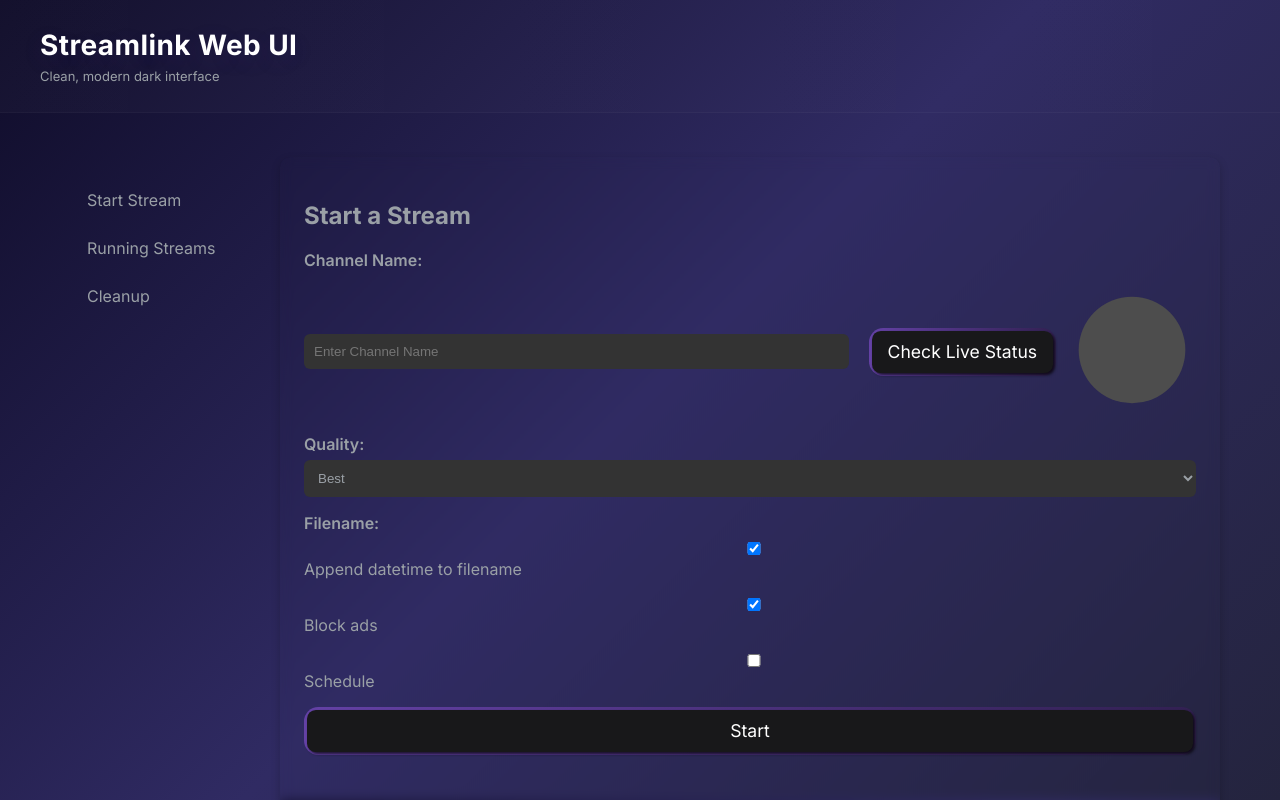
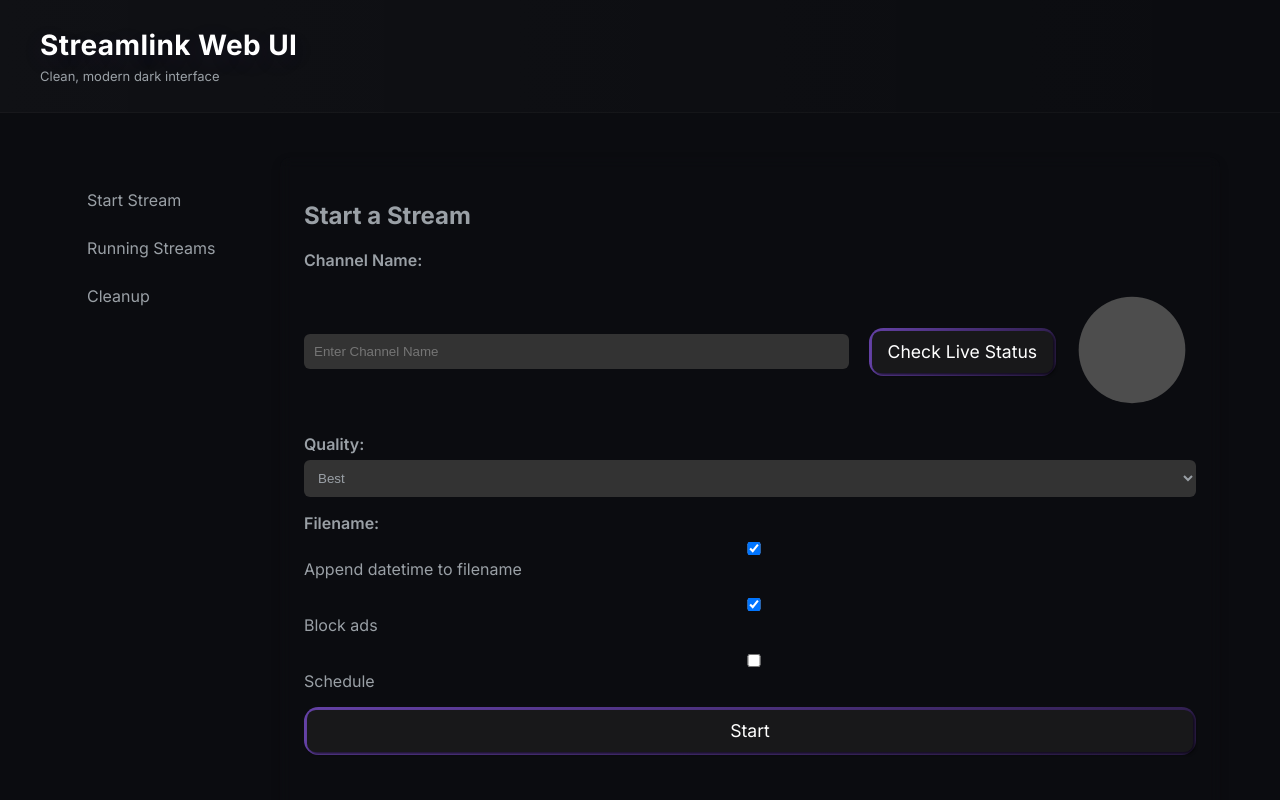
Before and after one commit to CrazyWolf13/streamlink-webui, a Vue app in the folder frontend/src/: page / in a window 1280 px wide. Shown: the top 800 px of the page. Built offline with nearby package versions, Linux system fonts and the light colour scheme.

Commit message:
Set solid dark background
cgen-ecb1621a2bb94be3999fd3728372641b

```diff
--- a/frontend/src/src/App.vue
+++ b/frontend/src/src/App.vue
@@ -38,7 +38,7 @@ export default {
 html,body,#app{height:100%;margin:0}
 body{
   font-family: 'Inter', system-ui, -apple-system, 'Segoe UI', Roboto, 'Helvetica Neue', Arial;
-  background: linear-gradient(135deg,var(--bg-1),var(--bg-2),var(--bg-3));
+  background: #0b0c10;
   color: var(--muted);
   -webkit-font-smoothing:antialiased;
   -moz-osx-font-smoothing:grayscale;
```
